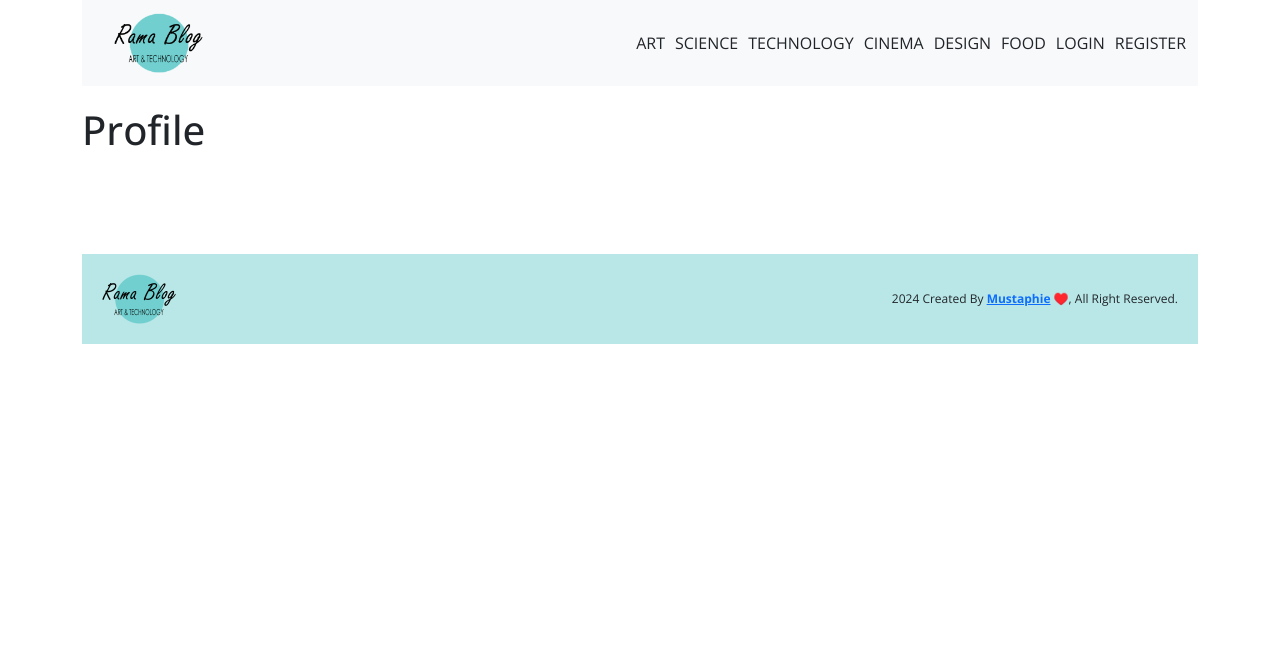
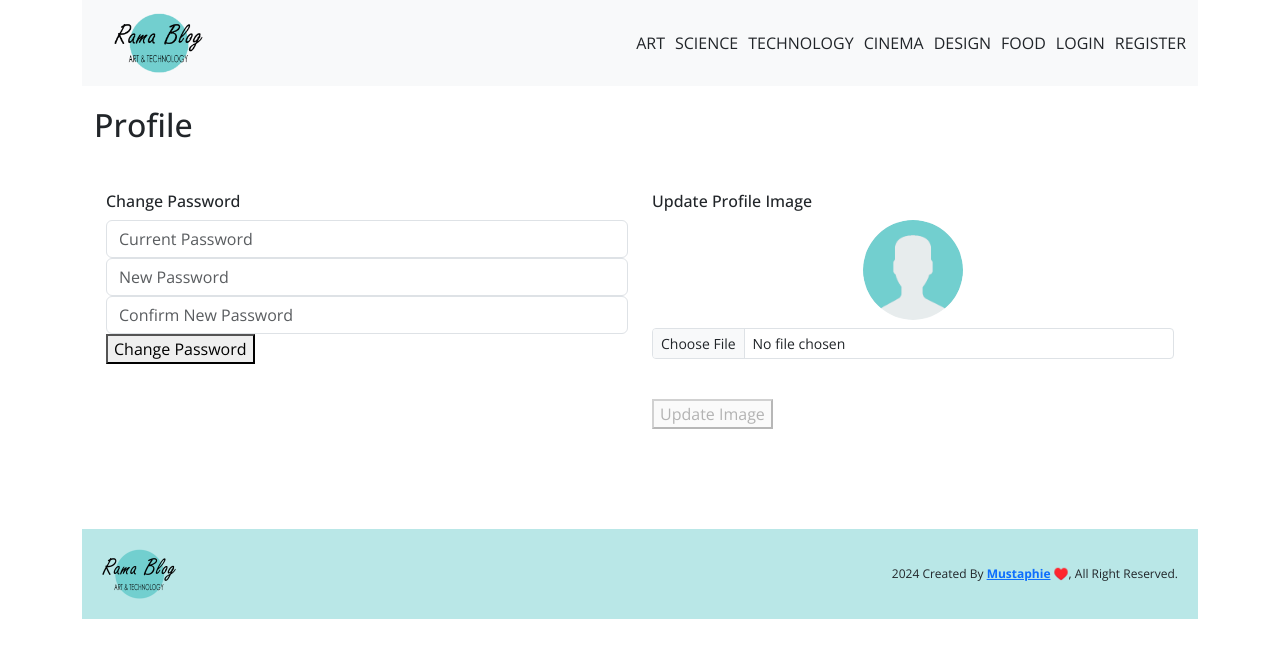
Before and after one commit to MustaphaRam/RamaBlog, a React (Create React App) app in the folder frontend/: page /profile in a window 1280 px wide. Shown: the top 658 px of the page. Built offline with nearby package versions, Linux system fonts and the light colour scheme.

Commit message:
Add page Profile

```diff
--- a/frontend/src/pages/Profile.jsx
+++ b/frontend/src/pages/Profile.jsx
@@ -1,9 +1,101 @@
-import React from "react";
+import React, { useState } from "react";
+import userIcon from "../img/user.png";
+import axios from "axios";
+import { useContext } from "react";
+import { AuthContext } from "../auth/authContext";
+
 
 const Profile = () => {
-    return (
-        <h1>Profile</h1>
-    )
+  const { currentUser } = useContext(AuthContext);
+  const [password, setPassword] = useState('');
+  const [newPassword, setNewPassword] = useState('');
+  const [confirmNewPassword, setConfirmNewPassword] = useState('');
+  const [image, setImage] = useState(null);
+  const [imageUrl, setImageUrl] = useState(null);
+  const [error, /* setError */] = useState('');
+  const [errNoMatch, setNoMatch] = useState('');
+  const [successMessage, setSuccessMessage] = useState('');
+
+  const handleChangePassword = async (e) => {
+    e.preventDefault();
+    if (newPassword !== confirmNewPassword) {
+        setNoMatch('New password and confirm password do not match.');
+        return;
+    }
+    console.log(currentUser.id);
+    try {
+      const res = await axios.put(`/user/${currentUser.id}/changepasword/`, {
+        password,
+        newPassword,
+        confirmNewPassword
+      });
+      if (res.status === 200)
+        setSuccessMessage(res.data.message);
+
+    } catch (err) {
+        console.log(err);
+        setNoMatch(err.response.data.error || err.response.data);
+    }
+  };
+
+  const handleUpdateImage = async () => {
+    try {
+        const pathImg = await upload();
+        console.log(pathImg);
+        const res = await axios.put(`/user/${currentUser.id}/profile/image/`, {pathImg});
+        if (res.status === 200) {
+            console.log(res.data)
+        }
+      } catch (err) {
+        console.log(err);
+    }
+  };
+
+  const upload = async () => {
+    try {
+      const formData = new FormData();
+      formData.append("image", image);
+      const res = await axios.post("/user/imageUser", formData);
+      return res.data;
+    } catch (err) {
+      console.log(err);
+    }
+  };
+
+  return (
+    <div className="container">
+      <h2>Profile</h2>
+      {error && <div style={{ color: 'red' }}>{error}</div>}
+      {successMessage && <div style={{ color: 'green' }}>{successMessage}</div>}
+      <div className="container mt-5 profile">
+
+        <div className="row">
+            <div className="col-md-6">
+                <h6 className="h6">Change Password</h6>
+                <form onSubmit={handleChangePassword} className="inputsPassword">
+                    <input type="password" className="form-control" placeholder="Current Password" value={password} onChange={(e) => setPassword(e.target.value)} required />
+                    <input type="password" className="form-control" placeholder="New Password" value={newPassword} onChange={(e) => setNewPassword(e.target.value)} required/>
+                    <input type="password" className="form-control" placeholder="Confirm New Password" value={confirmNewPassword} onChange={(e) => setConfirmNewPassword(e.target.value)} />
+                    {errNoMatch && <span style={{ color: 'red' }}>{errNoMatch}</span>}
+                    <button className="btn-prim" type="submit">Change Password</button>
+                </form>
+            </div>
+            <div className="col-md-6">
+                <h6 className="h6">Update Profile Image</h6>
+                <div>
+                    <div className="mb-3">
+                        <div className="d-flex justify-content-center mb-2">
+                            <img id="selectedAvatar" src={imageUrl || userIcon} className="rounded-circle" width={100} height={100} alt="example placeholder" />
+                        </div>
+                        <input type="file" className="form-control form-control-sm" onChange={(e) => {setImage(e.target.files[0]); setImageUrl(URL.createObjectURL(e.target.files[0] || null));}} accept=".png, .jpg, .jpeg" id="photo" required />
+                    </div><br />
+                    <button type="button" className="btn-prim" onClick={handleUpdateImage} disabled={!image}>Update Image</button>
+                    </div>
+                </div>
+            </div>
+        </div>
+    </div>
+  );
 }
 
 export default Profile;
```
